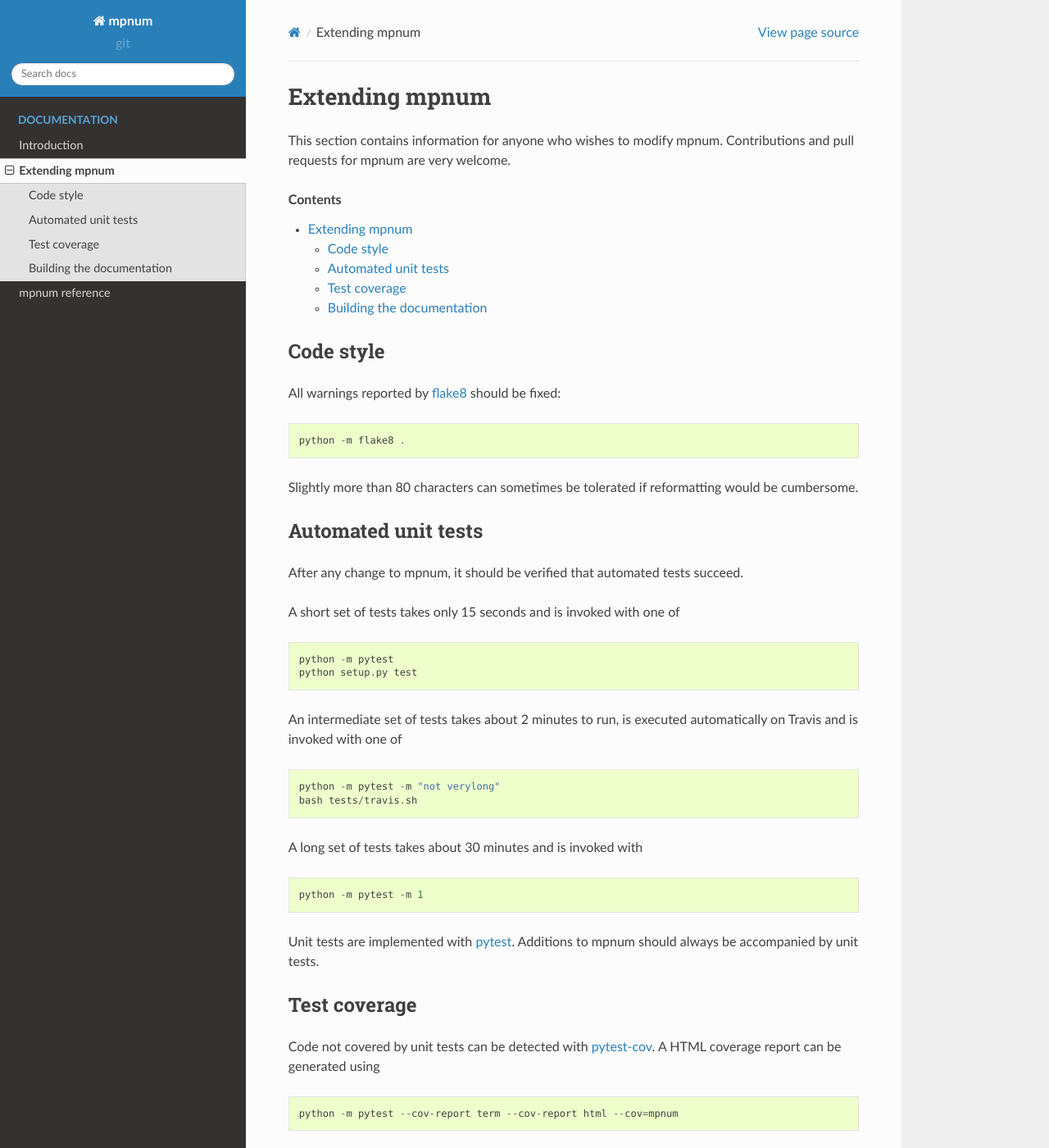
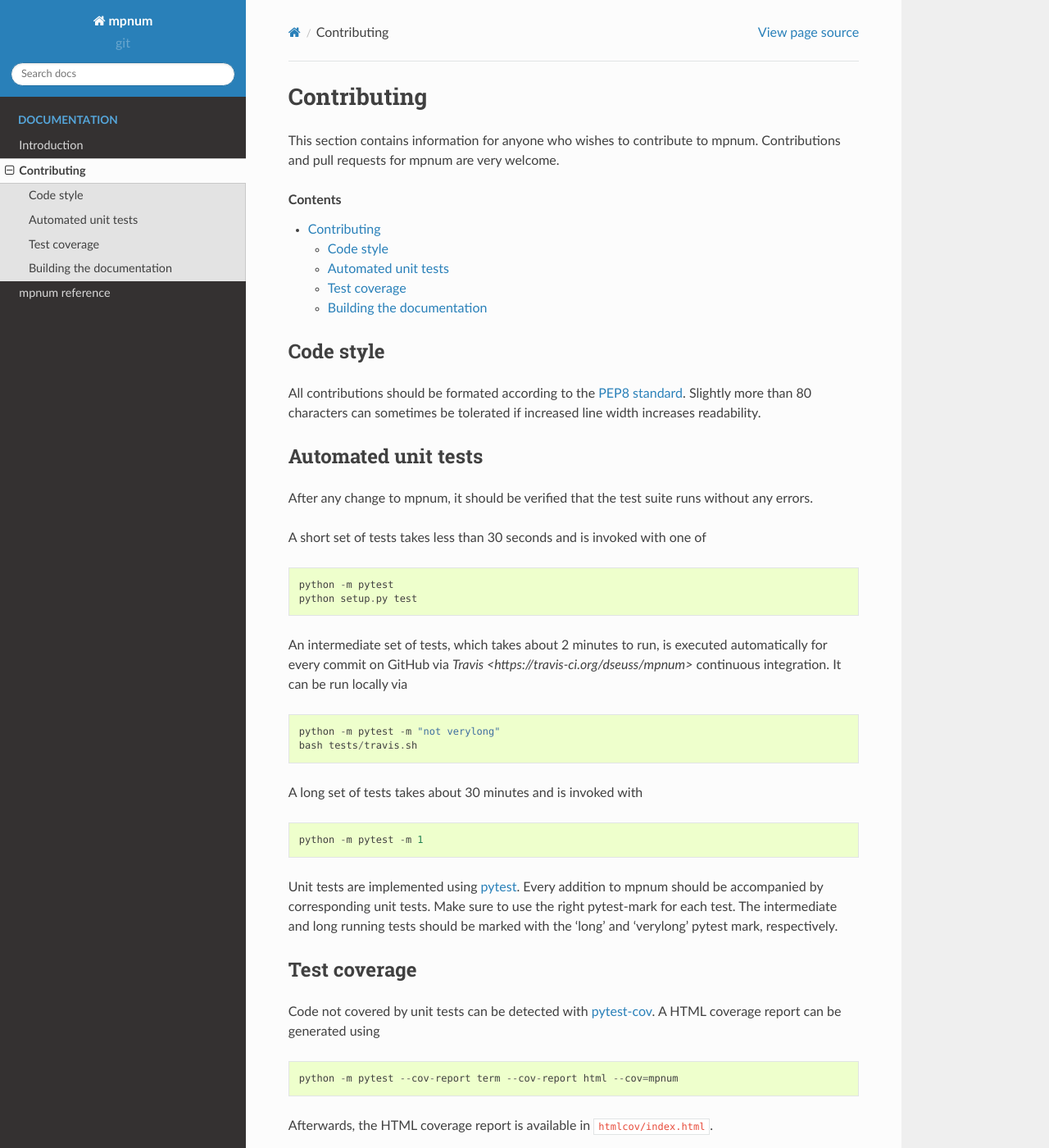
Before and after one commit to vinitX/mpnum, a Sphinx documentation site: the page built from docs/devel.rst, in a window 1280 px wide and 1400 px high. Shown: the whole window at 82% size. Built offline with Sphinx 7.4.7 and the Read the Docs theme 2.0.0, drawn with Linux system fonts in a browser that asks for light colours; some of the changed text lies outside the part shown.

Commit message:
Minor changes to contributing guide

```diff
--- a/docs/devel.rst
+++ b/docs/devel.rst
@@ -2,11 +2,11 @@
 
 .. _mpnum-development:
 
-Extending mpnum
-===============
+Contributing
+============
 
 
-This section contains information for anyone who wishes to modify
+This section contains information for anyone who wishes to contribute to
 mpnum. Contributions and pull requests for mpnum are very welcome.
 
 
@@ -16,30 +16,29 @@
 Code style
 ----------
 
-All warnings reported by `flake8
-<https://pypi.python.org/pypi/flake8>`_ should be fixed::
-
-  python -m flake8 .
-
+All contributions should be formated according to the `PEP8 standard
+<https://www.python.org/dev/peps/pep-0008/>`_.
 Slightly more than 80 characters can sometimes be tolerated if
-reformatting would be cumbersome.
+increased line width increases readability.
 
 
 Automated unit tests
 --------------------
 
-After any change to mpnum, it should be verified that automated tests
-succeed.
+After any change to mpnum, it should be verified that the test suite
+runs without any errors.
 
-A short set of tests takes only 15 seconds and is invoked with one of
+A short set of tests takes less than 30 seconds and is invoked with one of
 
 .. code::
 
    python -m pytest
    python setup.py test
 
-An intermediate set of tests takes about 2 minutes to run, is executed
-automatically on Travis and is invoked with one of
+An intermediate set of tests, which takes about 2 minutes to run, is
+executed automatically for every commit on GitHub via `Travis
+<https://travis-ci.org/dseuss/mpnum>` continuous integration.
+It can be run locally via
 
 .. code::
 
@@ -52,9 +51,12 @@
 
    python -m pytest -m 1
 
-Unit tests are implemented with `pytest
-<http://pytest.org/>`_. Additions to mpnum should always be
-accompanied by unit tests.
+Unit tests are implemented using `pytest
+<http://pytest.org/>`_.
+Every addition to mpnum should be accompanied by corresponding unit tests.
+Make sure to use the right pytest-mark for each test. The intermediate and
+long running tests should be marked with the 'long' and 'verylong' pytest
+mark, respectively.
 
 
 Test coverage
```
Also changed, not shown: other parts of docs/devel.rst (+1 -1 lines).
